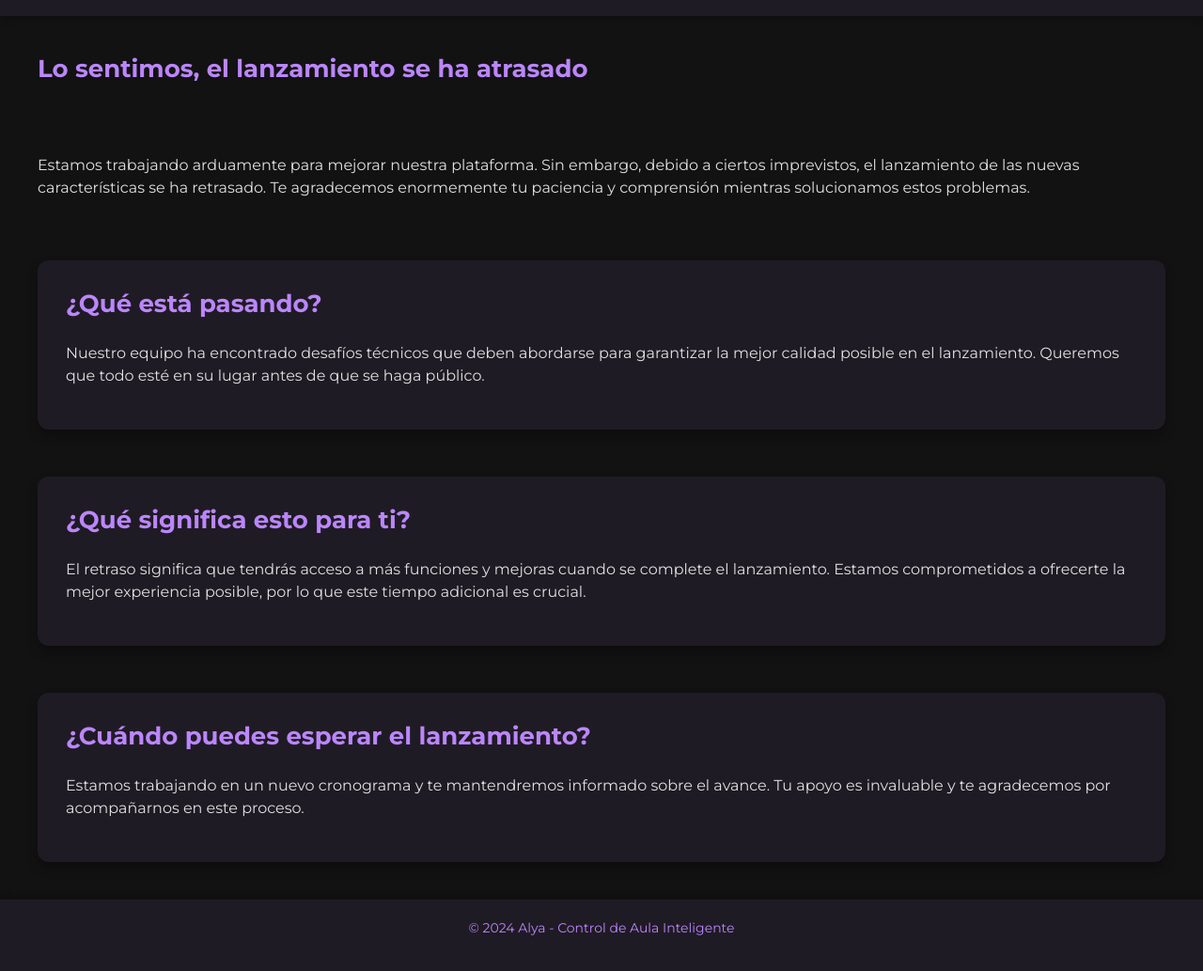
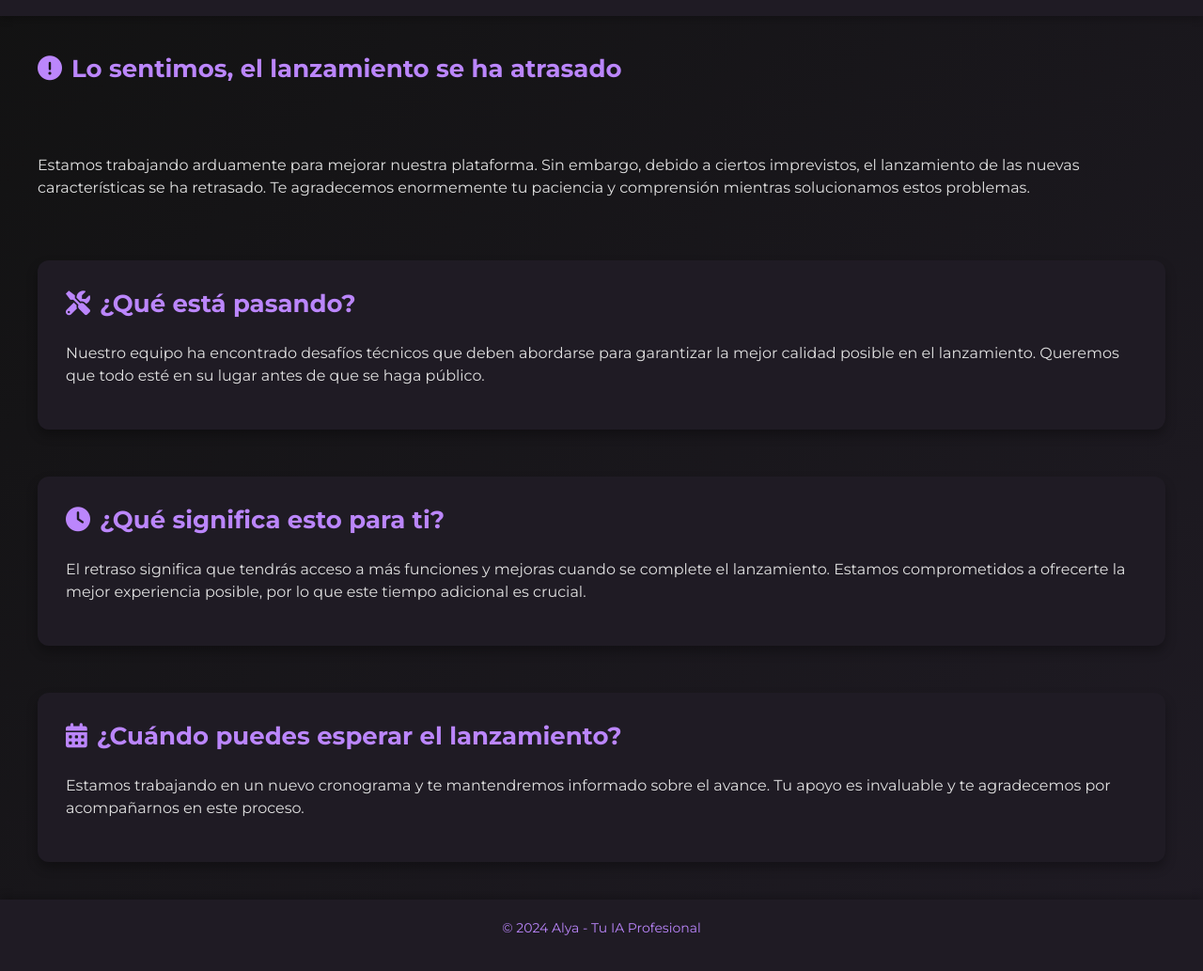
Before and after one commit to NexaryWork/Alya-D, a plain HTML site: page index.html in a window 1280 px wide. Shown: the part 57-1090 px from the top of the page at 94% size. Drawn offline with Linux system fonts and the light colour scheme.

Commit message:
Update index.html

```diff
--- a/index.html
+++ b/index.html
@@ -16,11 +16,18 @@
 
         body {
             font-family: 'Montserrat', sans-serif;
-            background-color: #121212;
+            background: linear-gradient(135deg, #121212, #1F1B24);
             color: #E0E0E0;
             display: flex;
             flex-direction: column;
             min-height: 100vh;
+            animation: backgroundAnimation 10s ease infinite;
+        }
+
+        @keyframes backgroundAnimation {
+            0% { background-color: #121212; }
+            50% { background-color: #1F1B24; }
+            100% { background-color: #121212; }
         }
 
         header {
@@ -50,6 +57,11 @@
             border-radius: 12px;
             padding: 30px;
             box-shadow: 0px 6px 12px rgba(0, 0, 0, 0.3);
+            transition: transform 0.3s;
+        }
+
+        .seccion:hover {
+            transform: scale(1.02);
         }
 
         h2 {
@@ -75,6 +87,11 @@
         footer p {
             font-size: 14px;
         }
+
+        .icon {
+            margin-right: 10px;
+            color: #BB86FC;
+        }
     </style>
 </head>
 <body>
@@ -84,27 +101,27 @@
     </header>
 
     <div class="contenedor">
-        <h2>Lo sentimos, el lanzamiento se ha atrasado</h2>
+        <h2><i class="fas fa-exclamation-circle icon"></i>Lo sentimos, el lanzamiento se ha atrasado</h2>
         <p>Estamos trabajando arduamente para mejorar nuestra plataforma. Sin embargo, debido a ciertos imprevistos, el lanzamiento de las nuevas características se ha retrasado. Te agradecemos enormemente tu paciencia y comprensión mientras solucionamos estos problemas.</p>
 
         <section class="seccion">
-            <h2>¿Qué está pasando?</h2>
+            <h2><i class="fas fa-tools icon"></i>¿Qué está pasando?</h2>
             <p>Nuestro equipo ha encontrado desafíos técnicos que deben abordarse para garantizar la mejor calidad posible en el lanzamiento. Queremos que todo esté en su lugar antes de que se haga público.</p>
         </section>
 
         <section class="seccion">
-            <h2>¿Qué significa esto para ti?</h2>
+            <h2><i class="fas fa-clock icon"></i>¿Qué significa esto para ti?</h2>
             <p>El retraso significa que tendrás acceso a más funciones y mejoras cuando se complete el lanzamiento. Estamos comprometidos a ofrecerte la mejor experiencia posible, por lo que este tiempo adicional es crucial.</p>
         </section>
 
         <section class="seccion">
-            <h2>¿Cuándo puedes esperar el lanzamiento?</h2>
+            <h2><i class="fas fa-calendar-alt icon"></i>¿Cuándo puedes esperar el lanzamiento?</h2>
             <p>Estamos trabajando en un nuevo cronograma y te mantendremos informado sobre el avance. Tu apoyo es invaluable y te agradecemos por acompañarnos en este proceso.</p>
         </section>
     </div>
 
     <footer>
-        <p>© 2024 Alya - Control de Aula Inteligente</p>
+        <p>© 2024 Alya - Tu IA Profesional</p>
     </footer>
 
     <script>
```
